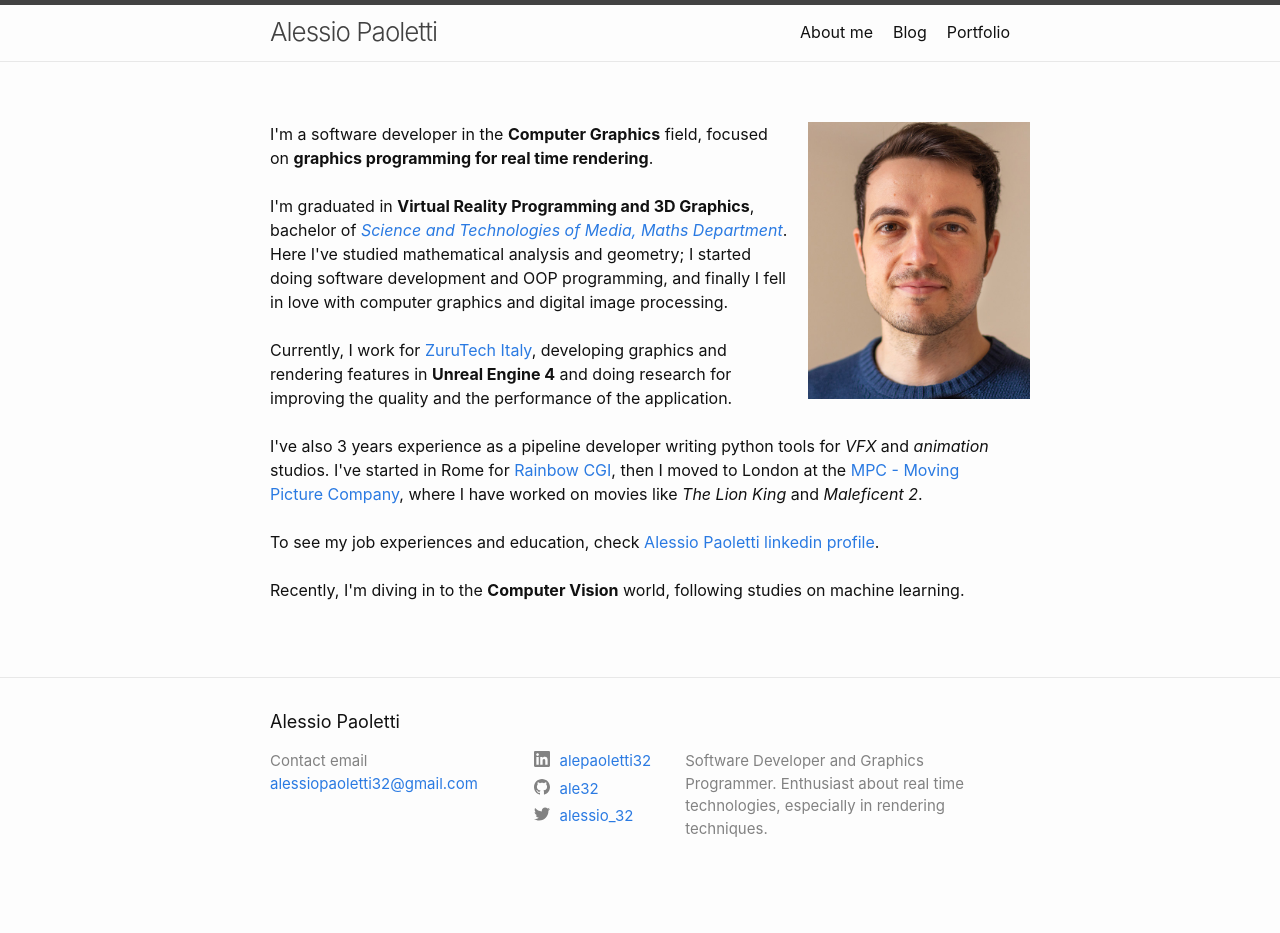
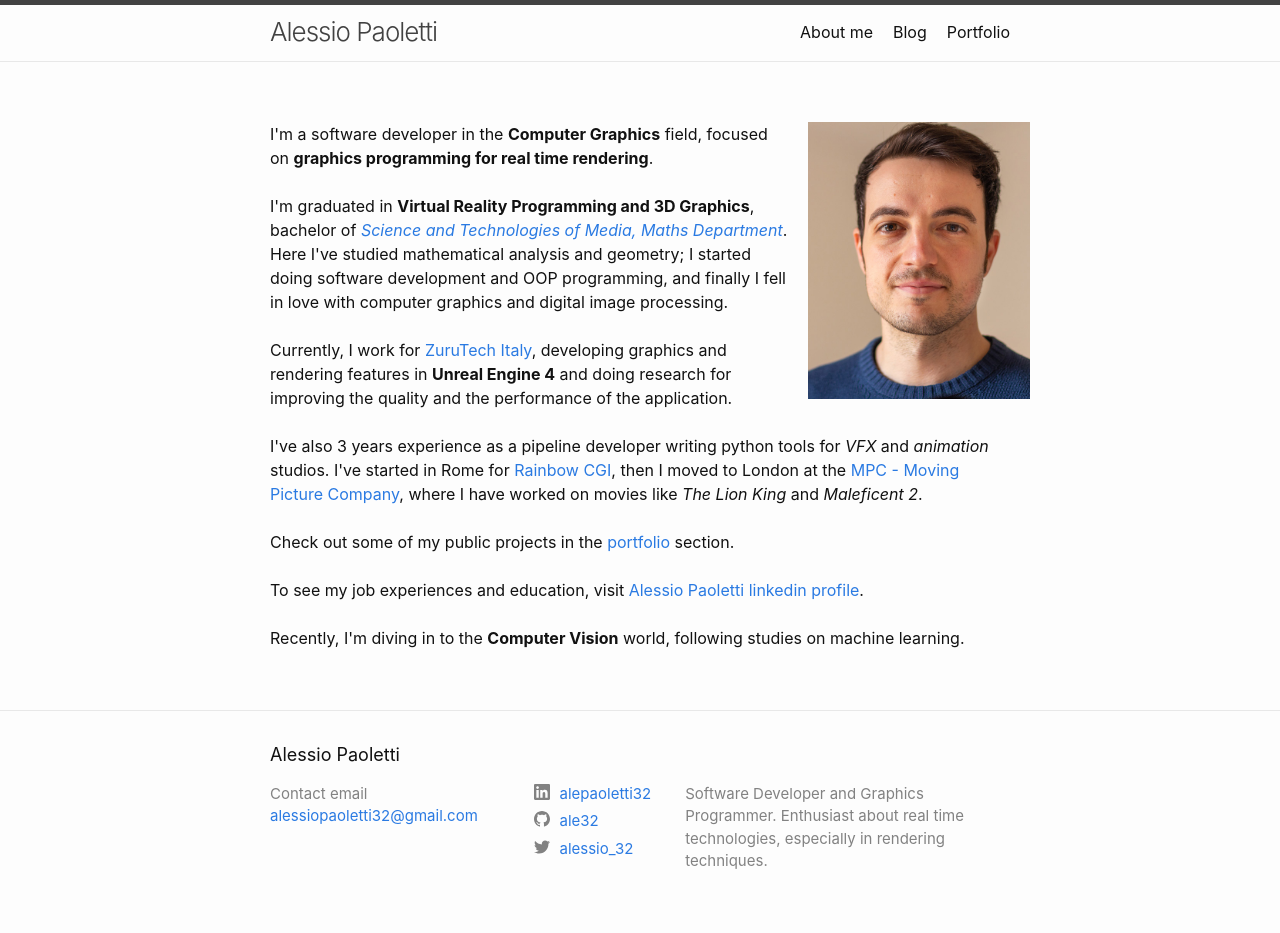
Before and after one commit to Ale32/ale32.github.io, a Jekyll site: the page built from index.md, in a window 1280 px wide. Built offline with Jekyll 4.4.1, drawn with Linux system fonts in a browser that asks for light colours; before the commit the page ends 900 px from its top, so only the background shows below that.

Commit message:
Added portfolio link.

```diff
--- a/_includes/about.html
+++ b/_includes/about.html
@@ -28,7 +28,9 @@
 <div>
     I've also 3 years experience as a pipeline developer writing python tools for <i>VFX</i> and <i>animation</i> studios. I've started in Rome for <a href="https://www.rbw-cgi.it/en/home/">Rainbow CGI</a>, then I moved to London at the <a href="https://www.mpcfilm.com/">MPC - Moving Picture Company</a>, where I have worked on movies like <i>The Lion King</i> and <i>Maleficent 2</i>.
     <br><br>
-    To see my job experiences and education, check <a href="https://www.linkedin.com/in/alessiopaoletti32/">Alessio Paoletti linkedin profile</a>.
+    Check out some of my public projects in the <a href="{{ "/portfolio" | relative_url }}">portfolio</a> section.
+    <br><br>
+    To see my job experiences and education, visit <a href="https://www.linkedin.com/in/alessiopaoletti32/">Alessio Paoletti linkedin profile</a>.
     <br><br>
     Recently, I'm diving in to the <b>Computer Vision</b> world, following studies on machine learning.
 </div>
```
